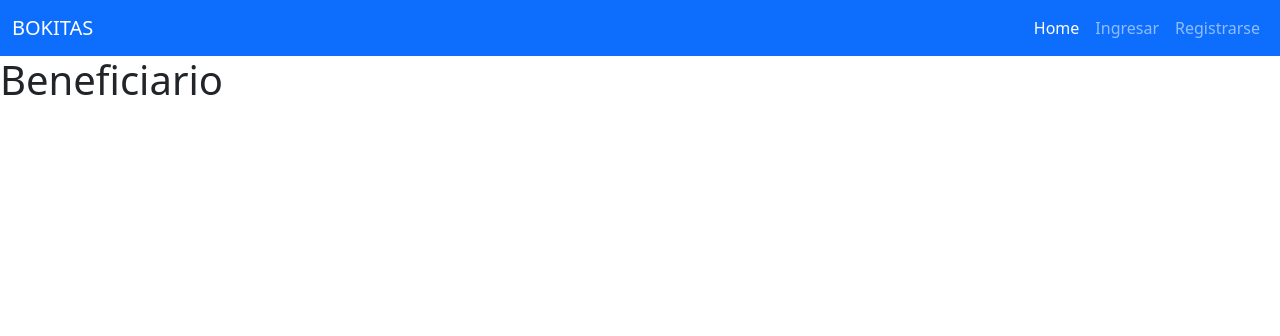
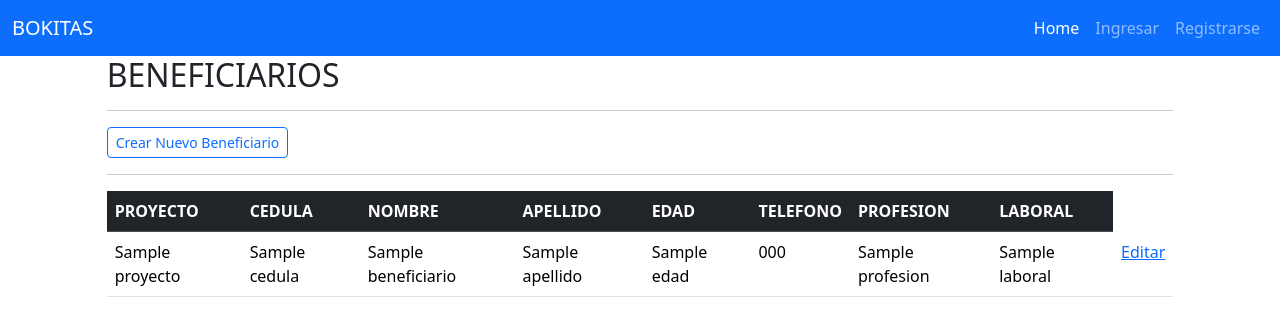
Before and after one commit to aerocaracas/Proyecto-Bokitas, a Django app: template beneficiario/templates/beneficiario.html in a window 1280 px wide. Shown: the top 336 px of the page. Run offline with Django 5.2, Linux system fonts and the light colour scheme; the template is opened without the code that fills it: most values are stand-ins (such as "Sample title", 1, 10 or a date in 2020).

Commit message:
update 21-02-24
update

```diff
--- a/beneficiario/templates/beneficiario.html
+++ b/beneficiario/templates/beneficiario.html
@@ -2,6 +2,48 @@
 
 {% block content %}
 
-    <h1>Beneficiario</h1>
+
+    <div class="col-10 offset-1">
+      <h2>BENEFICIARIOS</h2>
+      <hr>
+      <a class="btn btn-outline-primary btn-sm" href="{% url 'beneficiario_crear' %}">
+
+        Crear Nuevo Beneficiario
+
+      </a>
+      <hr>
+      <table class="table table-hover">
+        <thead class="table-dark">
+          <tr>
+            <th scope="col">PROYECTO</th>
+            <th scope="col">CEDULA</th>
+            <th scope="col">NOMBRE</th>
+            <th scope="col">APELLIDO</th>
+            <th scope="col">EDAD</th>
+            <th scope="col">TELEFONO</th>
+            <th scope="col">PROFESION</th>
+            <th scope="col">LABORAL</th>
+          </tr>
+        </thead>
+        <tbody>
+            {% if proyectos %}
+                {% for proyecto in proyectos %}
+                    <tr>
+                        <td>{{beneficiario.proyecto}}</td>
+                        <td>{{beneficiario.cedula}}</td>
+                        <td>{{beneficiario.nombre}}</td>
+                        <td>{{beneficiario.apellido}}</td>
+                        <td>{{beneficiario.edad}}</td>
+                        <td>{{beneficiario.telefono}}</td>
+                        <td>{{beneficiario.profesion}}</td>
+                        <td>{{beneficiario.laboral}}</td>
+                        <td> <a href="{% url 'beneficiario_detalle' beneficiario.id %}">Editar</a> </td>
+                    </tr>
+                {% endfor %}
+            {% endif%}
+        </tbody>
+      </table>
+    </div>
+
 
 {% endblock %}
--- a/bokitas/models.py
+++ b/bokitas/models.py
@@ -72,7 +72,7 @@ EXAMEN_FISICO = (
 
 # Create your models here.
 class Proyecto(models.Model):
-    proyecto = models.CharField(max_length=50, unique=True, blank=False)
+    proyecto = models.CharField(max_length=100, unique=True, blank=False)
     estatus = models.CharField(max_length=10, blank=False, choices=ESTATUS)
     nombre_centro = models.CharField(max_length=50,blank=False)
     direccion = models.TextField(blank=True)
@@ -86,7 +86,7 @@ class Proyecto(models.Model):
     user = models.ForeignKey(User, on_delete=models.SET_NULL, null=True)
 
     class Meta:
-        ordering = ('-creado',)
+        ordering = ('-estatus',)
 
     def __str__(self):
         return f"{self.proyecto}, {self.nombre_centro} {self.representante}"
--- a/proyecto/urls.py
+++ b/proyecto/urls.py
@@ -5,4 +5,5 @@ urlpatterns = [
     path('proyecto/', views.proyecto, name='proyecto'),
     path('proyecto/crear/', views.proyecto_crear, name='proyecto_crear'),
     path('proyecto/<int:pk>/', views.proyecto_detalle, name='proyecto_detalle'),
+    path('proyecto/<int:pk>/eliminar', views.proyecto_eliminar, name='proyecto_eliminar'),
 ]
```
Also changed, not shown: beneficiario/forms.py (added, +7 -0 lines), beneficiario/views.py (+57 -2 lines), proyecto/templates/proyecto_detalle.html (+10 -7 lines), proyecto/views.py (+7 -0 lines), beneficiario/templates/beneficiario_crear.html (added), beneficiario/templates/beneficiario_detalle.html (added).
